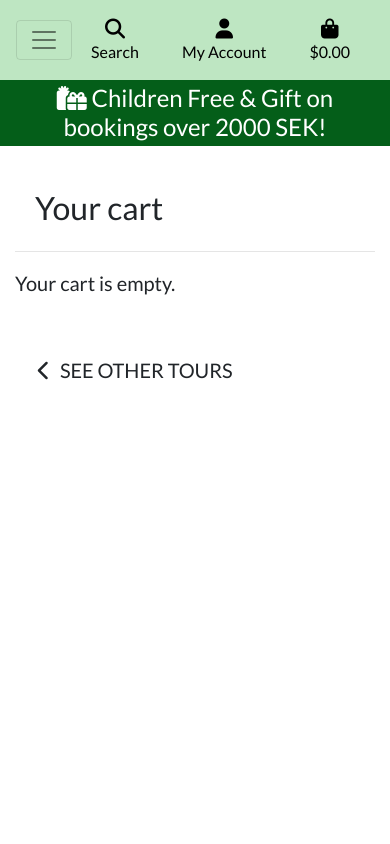
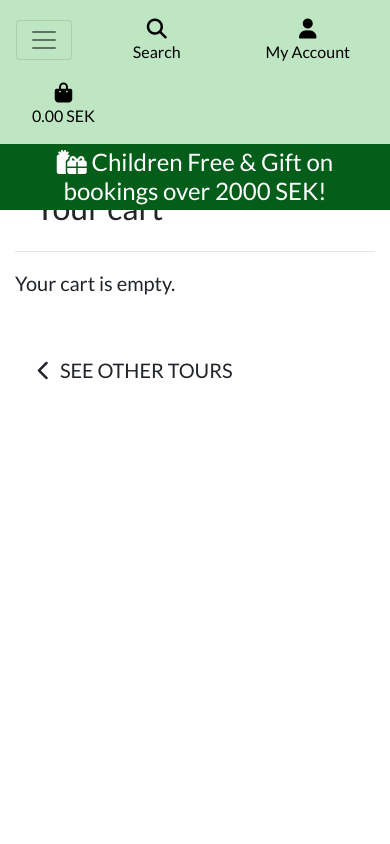
Before and after one commit to ss00831/milestone4, a Django app: page /cart/ in a window 390 px wide. Run offline with Django 3.2, Linux system fonts and the light colour scheme; parts of the project's set-up code (start-up, migrations or seed data) failed here and were passed over; some libraries are stand-ins or nearby versions.

Commit message:
Modified currency on navbar - mobile view

```diff
--- a/templates/includes/mobile-top-header.html
+++ b/templates/includes/mobile-top-header.html
@@ -46,9 +46,9 @@
             <div><i class="fas fa-shopping-bag fa-lg"></i></div>
             <p class="my-0">
                 {% if grand_total %}
-                    ${{ grand_total|floatformat:2 }}
+                    {{ grand_total|floatformat:2 }} SEK
                 {% else %}
-                    $0.00
+                    0.00 SEK
                 {% endif %}
             </p>
         </div>
```
